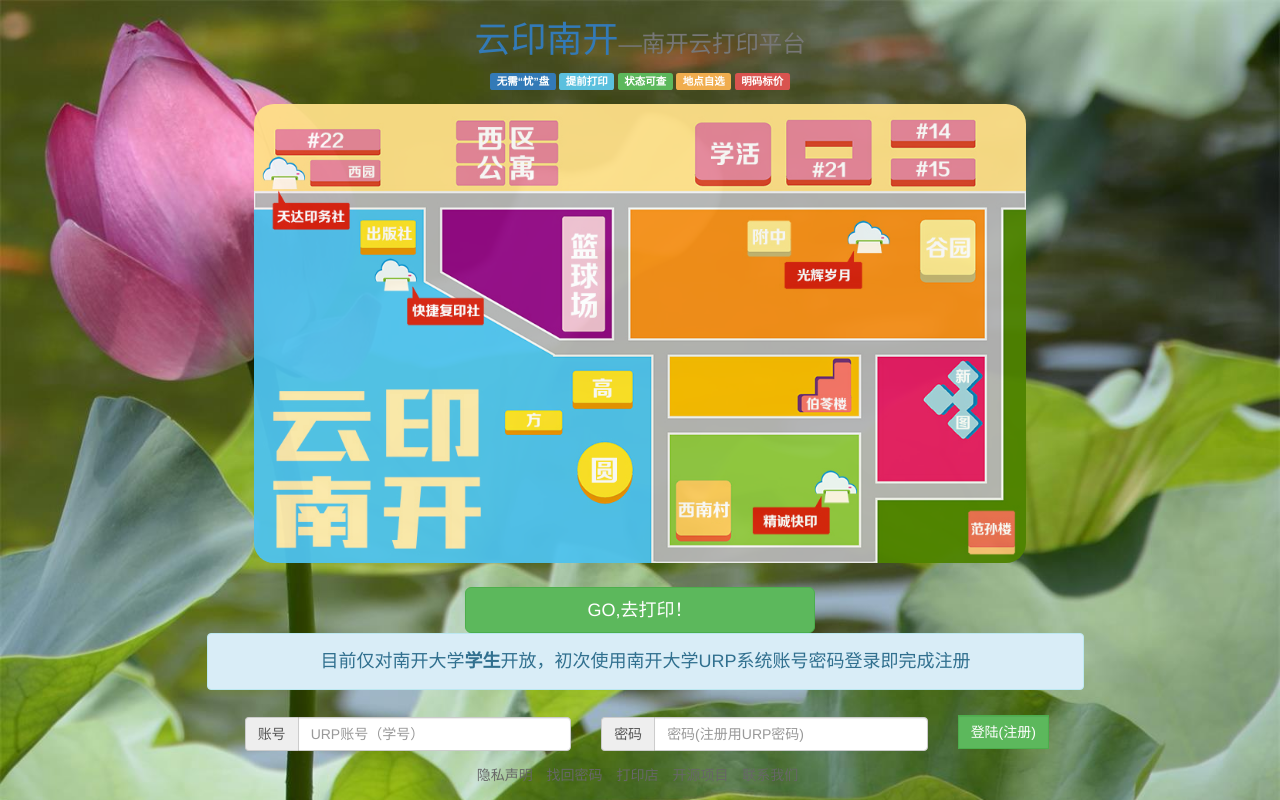
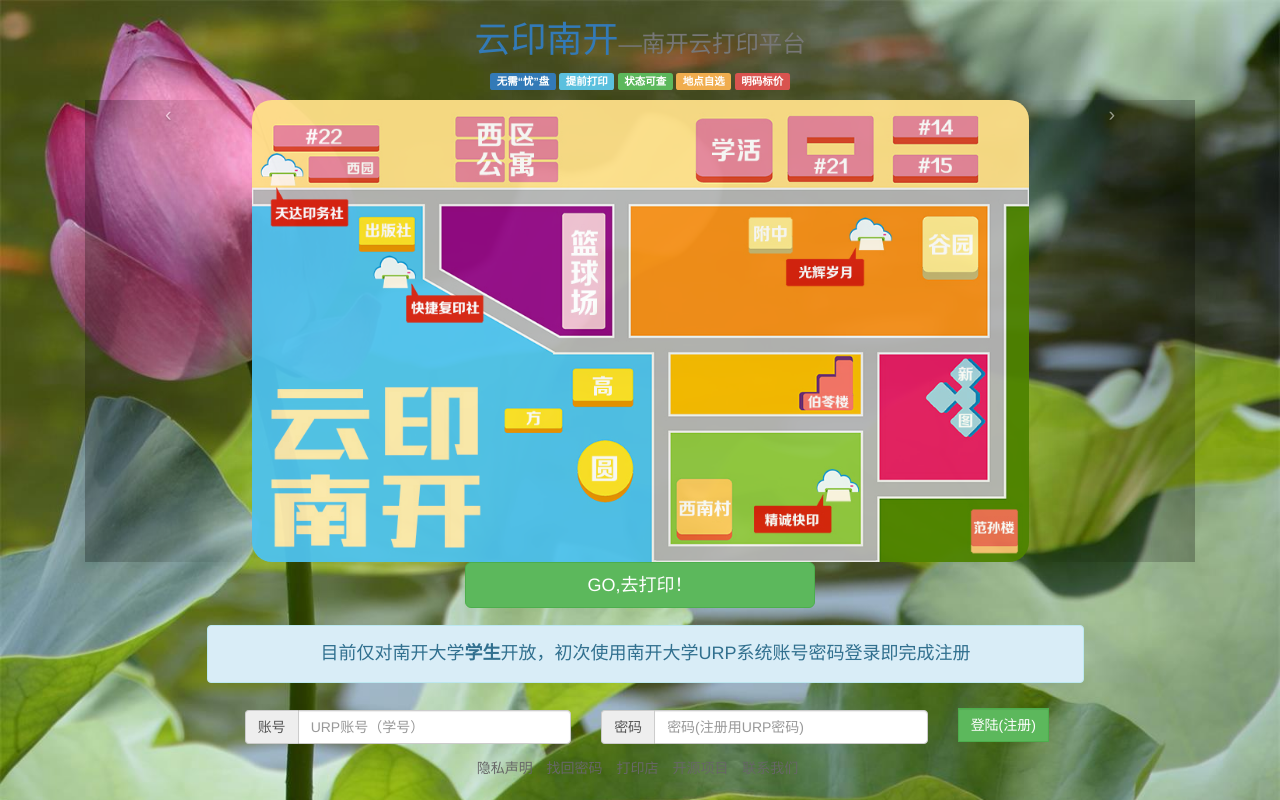
Before and after one commit to YunYinORG/print, a PHP site: page /DbName/Print/Home/View/Index/index.html in a window 1280 px wide. Run offline with PHP 8.4, Linux system fonts and the light colour scheme.

Commit message:
地图轮播

```diff
--- a/Print/Home/View/Index/index.html
+++ b/Print/Home/View/Index/index.html
@@ -10,6 +10,8 @@
         <meta name="description" content="云印南开,南开大学云打印平台,南开云印平台" />
         <link href="__CDNLIB__/bootstrap/3.3.2/css/bootstrap.min.css" rel="stylesheet" type="text/css" media="all"/>
         <link  href="__PUBLIC__/css/new.css" rel="stylesheet" type="text/css" />
+		<script src="__CDNLIB__/jquery/2.1.1/jquery.min.js"></script>
+    <script src="__CDNLIB__/bootstrap/3.3.2/js/bootstrap.min.js"></script>
     </head>
     <body>
     <div class="text-center">
@@ -18,9 +20,23 @@
         </div>
         <main class="container">
             <div class="col-lg-12">
-                <div class='thumbnail'>
-                    <img src="__PUBLIC__/images/map.jpg" class="img-responsive">
-                </div>
+            	<div id="myCarousel" class="carousel slide">
+   <!-- 轮播（Carousel）项目 -->
+   <div class="carousel-inner">
+      <div class="item active">
+          <img src="__PUBLIC__/images/map.jpg" class="index-img" alt="First slide">
+      </div>
+      <div class="item">
+         <img src="__PUBLIC__/images/map_tju.jpg" class="index-img" alt="Second slide">
+      </div>
+
+   </div>
+   <!-- 轮播（Carousel）导航 -->
+   <a class="carousel-control left" href="#myCarousel"
+      data-slide="prev">&lsaquo;</a>
+   <a class="carousel-control right" href="#myCarousel"
+      data-slide="next">&rsaquo;</a>
+</div>
             </div>
             <IF condition='$islogin'>
             <div  class="col-md-4 col-md-offset-4">
--- a/Public/css/new.css
+++ b/Public/css/new.css
@@ -51,7 +51,6 @@ footer a {
    .myrow {
        width: 79%;
        margin-left: 11%;
-       height: 25%;
   }
 /*  .alert {
       padding: 0px;
@@ -67,6 +66,10 @@ footer a {
     /*font-weight: bold;*/
     /*background-color: transparent;*/
     /*border-color: transparent;*/
+    margin-top:2%;
+}
+.index-img{
+     margin:0 auto;
 }
 #login>.btn {
     margin-top: 2px;
@@ -92,6 +95,7 @@ li.logo-list
    .myrow {
        width: 97%;
        margin-left: 2%;
+       margin-top: 3%;
   }
   #login>.btn {
       margin-top: 3px;
```
Also changed, not shown: Public/images/map_tju.jpg (added).
